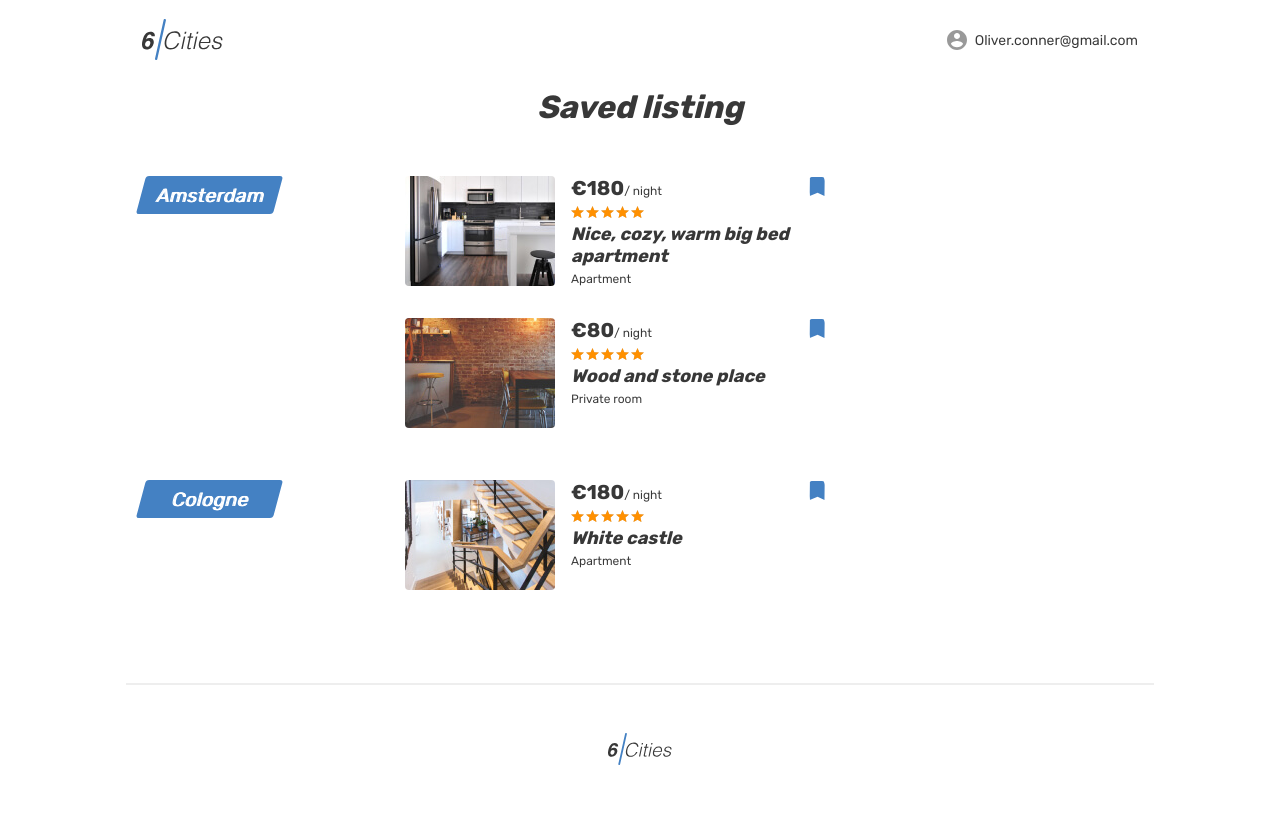
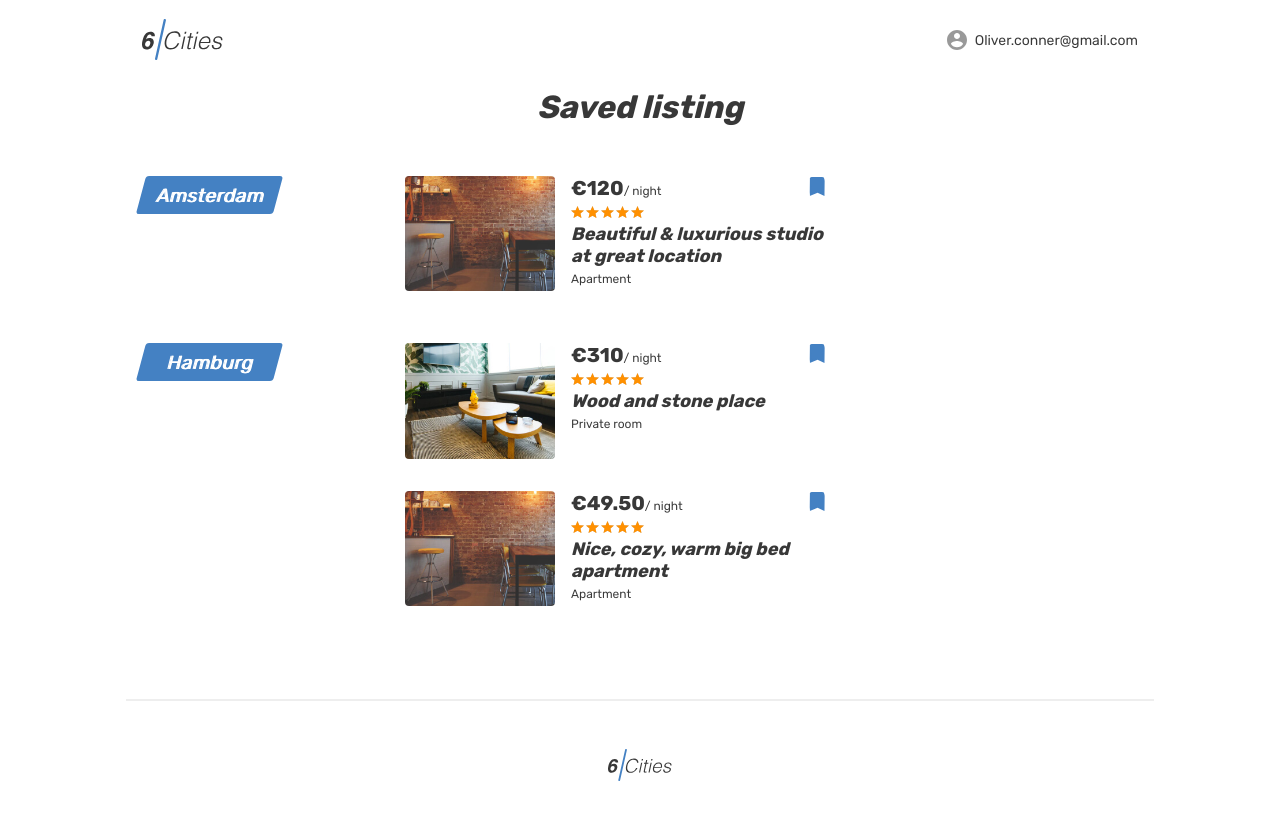
Before and after one commit to PavelKP/1242267-six-cities-5, a React app: page /favorites in a window 1280 px wide. Shown: the top 820 px of the page. Built offline with nearby package versions, Linux system fonts and the light colour scheme.

Commit message:
/favorites отрисовывается из данных

```diff
--- a/src/components/app/app.jsx
+++ b/src/components/app/app.jsx
@@ -16,9 +16,11 @@ const App = ({placesCount, offers, reviews}) => {
         <Route exact path="/login">
           <Login />
         </Route>
-        <Route exact path="/favorites">
-          <Favorites />
-        </Route>
+        <Route exact path="/favorites"
+          render={()=> (
+            <Favorites offers={offers}/>
+          )}
+        />
         <Route exact path="/offer/:id"
           render={(serviceProp) => (
             <Offer offers={offers} reviews={reviews} serviceProp={serviceProp} />
--- a/src/components/favorites/favorites.jsx
+++ b/src/components/favorites/favorites.jsx
@@ -1,6 +1,13 @@
 import React from 'react';
 
-const Favorites = () => {
+const Favorites = (props) => {
+  const locations = new Set();
+  const bookmarked = props.offers.filter((card) => {
+    if (card.isBookmarked) {
+      locations.add(card.location);
+    }
+    return card.isBookmarked;
+  });
 
   return (
     <div className="page">
@@ -32,26 +39,30 @@ const Favorites = () => {
           <section className="favorites">
             <h1 className="favorites__title">Saved listing</h1>
             <ul className="favorites__list">
-              <li className="favorites__locations-items">
+              {[...locations].map((city, i) => (
+                <li className="favorites__locations-items" key={`favorites-location-${i}`}>
                   <div className="favorites__locations locations locations--current">
                     <div className="locations__item">
                       <a className="locations__item-link" href="#">
-                      <span>Amsterdam</span>
+                        <span>{city}</span>
                       </a>
                     </div>
                   </div>
                   <div className="favorites__places">
+                    {bookmarked.map((offer) => {
+                      if (offer.location === city) {
+                        return (
                           <article className="favorites__card place-card">
                             <div className="favorites__image-wrapper place-card__image-wrapper">
                               <a href="#">
-                        <img className="place-card__image" src="img/apartment-small-03.jpg" width="150" height="110" alt="Place image" />
+                                <img className="place-card__image" src={offer.images[0]} width="150" height="110" alt="Place image" />
                               </a>
                             </div>
                             <div className="favorites__card-info place-card__info">
                               <div className="place-card__price-wrapper">
                                 <div className="place-card__price">
-                          <b className="place-card__price-value">&euro;180</b>
-                          <span className="place-card__price-text">&#47;&nbsp;night</span>
+                                  <b className="place-card__price-value">&euro;{offer.price.value}</b>
+                                  <span className="place-card__price-text">&#47;&nbsp;{offer.price.type}</span>
                                 </div>
                                 <button className="place-card__bookmark-button place-card__bookmark-button--active button" type="button">
                                   <svg className="place-card__bookmark-icon" width="18" height="19">
@@ -67,88 +78,20 @@ const Favorites = () => {
                                 </div>
                               </div>
                               <h2 className="place-card__name">
-                        <a href="#">Nice, cozy, warm big bed apartment</a>
+                                <a href="#">{offer.title}</a>
                               </h2>
-                      <p className="place-card__type">Apartment</p>
+                              <p className="place-card__type">{offer.entire}</p>
                             </div>
                           </article>
+                        );
+                      }
+                      return ``;
 
-                  <article className="favorites__card place-card">
-                    <div className="favorites__image-wrapper place-card__image-wrapper">
-                      <a href="#">
-                        <img className="place-card__image" src="img/room-small.jpg" width="150" height="110" alt="Place image" />
-                      </a>
-                    </div>
-                    <div className="favorites__card-info place-card__info">
-                      <div className="place-card__price-wrapper">
-                        <div className="place-card__price">
-                          <b className="place-card__price-value">&euro;80</b>
-                          <span className="place-card__price-text">&#47;&nbsp;night</span>
-                        </div>
-                        <button className="place-card__bookmark-button place-card__bookmark-button--active button" type="button">
-                          <svg className="place-card__bookmark-icon" width="18" height="19">
-                            <use xlinkHref="#icon-bookmark"></use>
-                          </svg>
-                          <span className="visually-hidden">In bookmarks</span>
-                        </button>
-                      </div>
-                      <div className="place-card__rating rating">
-                        <div className="place-card__stars rating__stars">
-                          <span></span>
-                          <span className="visually-hidden">Rating</span>
-                        </div>
-                      </div>
-                      <h2 className="place-card__name">
-                        <a href="#">Wood and stone place</a>
-                      </h2>
-                      <p className="place-card__type">Private room</p>
-                    </div>
-                  </article>
+                    })}
                   </div>
                 </li>
+              ))}
 
-              <li className="favorites__locations-items">
-                <div className="favorites__locations locations locations--current">
-                  <div className="locations__item">
-                    <a className="locations__item-link" href="#">
-                      <span>Cologne</span>
-                    </a>
-                  </div>
-                </div>
-                <div className="favorites__places">
-                  <article className="favorites__card place-card">
-                    <div className="favorites__image-wrapper place-card__image-wrapper">
-                      <a href="#">
-                        <img className="place-card__image" src="img/apartment-small-04.jpg" width="150" height="110" alt="Place image" />
-                      </a>
-                    </div>
-                    <div className="favorites__card-info place-card__info">
-                      <div className="place-card__price-wrapper">
-                        <div className="place-card__price">
-                          <b className="place-card__price-value">&euro;180</b>
-                          <span className="place-card__price-text">&#47;&nbsp;night</span>
-                        </div>
-                        <button className="place-card__bookmark-button place-card__bookmark-button--active button" type="button">
-                          <svg className="place-card__bookmark-icon" width="18" height="19">
-                            <use xlinkHref="#icon-bookmark"></use>
-                          </svg>
-                          <span className="visually-hidden">In bookmarks</span>
-                        </button>
-                      </div>
-                      <div className="place-card__rating rating">
-                        <div className="place-card__stars rating__stars">
-                          <span></span>
-                          <span className="visually-hidden">Rating</span>
-                        </div>
-                      </div>
-                      <h2 className="place-card__name">
-                        <a href="#">White castle</a>
-                      </h2>
-                      <p className="place-card__type">Apartment</p>
-                    </div>
-                  </article>
-                </div>
-              </li>
             </ul>
           </section>
         </div>
--- a/src/mocks/offers.js
+++ b/src/mocks/offers.js
@@ -22,7 +22,8 @@ export default [
       name: `Angelina`,
       text: [`A quiet cozy and picturesque that hides behind a a river by the unique lightness of Amsterdam. The building is green and from 18th century.`, `An independent House, strategically located between Rembrand Square and National Opera, but where the bustle of the city comes to rest in this alley flowery and colorful.`]
     },
-    reviews: [0]
+    reviews: [0],
+    location: `Amsterdam`
   },
   {
     id: 1,
@@ -44,7 +45,8 @@ export default [
       name: `Peter`,
       text: [`A modern and contemporary split level one bedroom apartment decorated to the highest of standards. If the landlord agrees to you having a pet, you may be required to pay a higher weekly rent.`]
     },
-    reviews: [0, 1]
+    reviews: [0, 1],
+    location: `Brussels`
   },
   {
     id: 2,
@@ -66,13 +68,14 @@ export default [
       name: `Vasiliy`,
       text: [`A modern and contemporary split level one bedroom apartment decorated to the highest of standards. If the landlord agrees to you having a pet, you may be required to pay a higher weekly rent.`]
     },
-    reviews: [2, 3]
+    reviews: [2, 3],
+    location: `Hamburg`
   },
   {
     id: 3,
     images: [`img/room.jpg`, `img/apartment-01.jpg`, `img/apartment-02.jpg`, `img/apartment-03.jpg`, `img/studio-01.jpg`, `img/apartment-01.jpg`],
     mark: `Premium`,
-    isBookmarked: false,
+    isBookmarked: true,
     title: `Nice, cozy, warm big bed apartment`,
     rating: 2,
     entire: `Apartment`,
@@ -88,6 +91,7 @@ export default [
       name: `Anonymous`,
       text: [`Huge bed in bedroom. My new roommate will have access to the common areas of the home, living room, kitchen and bathroom.  Ideally, I’m looking for someone to stay at least six months, a non smoker, and not to noisy.`, ` It’s a quiet area with plenty of street parking, so If you have a car, you can typically find parking right in front.  If not, we have local shops nearby and public transportation as well.  The room is furnished with bed, dresser and tv.  Cable tv and wifi included in rent.`]
     },
-    reviews: [3, 1]
+    reviews: [3, 1],
+    location: `Hamburg`
   },
 ];
```
Lines whose indentation alone changed are shown as unchanged.
